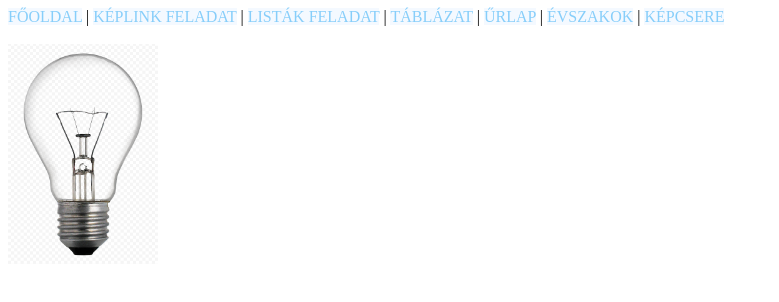
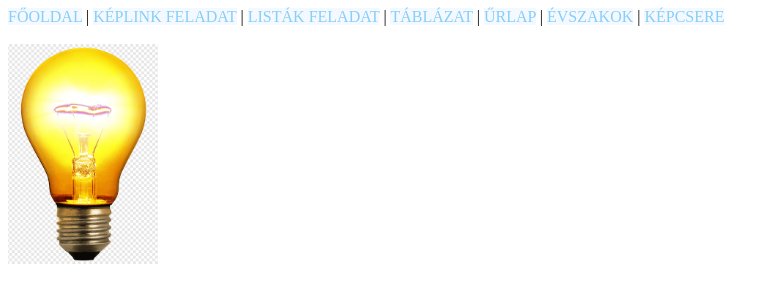
Before and after one commit to IvankaiZsombor/web, a plain HTML site: page kepcsere.html in a window 1280 px wide. Both pictures are taken after a click on the picture 83 px from the left and 154 px from the top of the page. Shown: the whole page, without its empty margins (0-779 px from the left). Drawn offline with Linux system fonts and the light colour scheme.

Commit message:
kepcsere

```diff
--- a/kepcsere.html
+++ b/kepcsere.html
@@ -38,8 +38,8 @@
         <a href="kepcsere.html">KÉPCSERE</a>
     </nav>
     <br>
-    <img src="png-clipart-yellow-light-bulb-incandescent-light-bulb-lighting-invention-yellow-light-bulb-led-lamp-light.png" alt="on" id="be" onclick="bekapcs()">
-    <img src="e0fd25f9127a9a109a0648c83ee61643.png" alt="off" id="ki" onclick="kikapcs()">
+    <img src="png-clipart-yellow-light-bulb-incandescent-light-bulb-lighting-invention-yellow-light-bulb-led-lamp-light.png" alt="on" id="be" onclick="kikapcs()">
+    <img src="e0fd25f9127a9a109a0648c83ee61643.png" alt="off" id="ki" onclick="bekapcs()">
     <br>
 
     <script>
```
